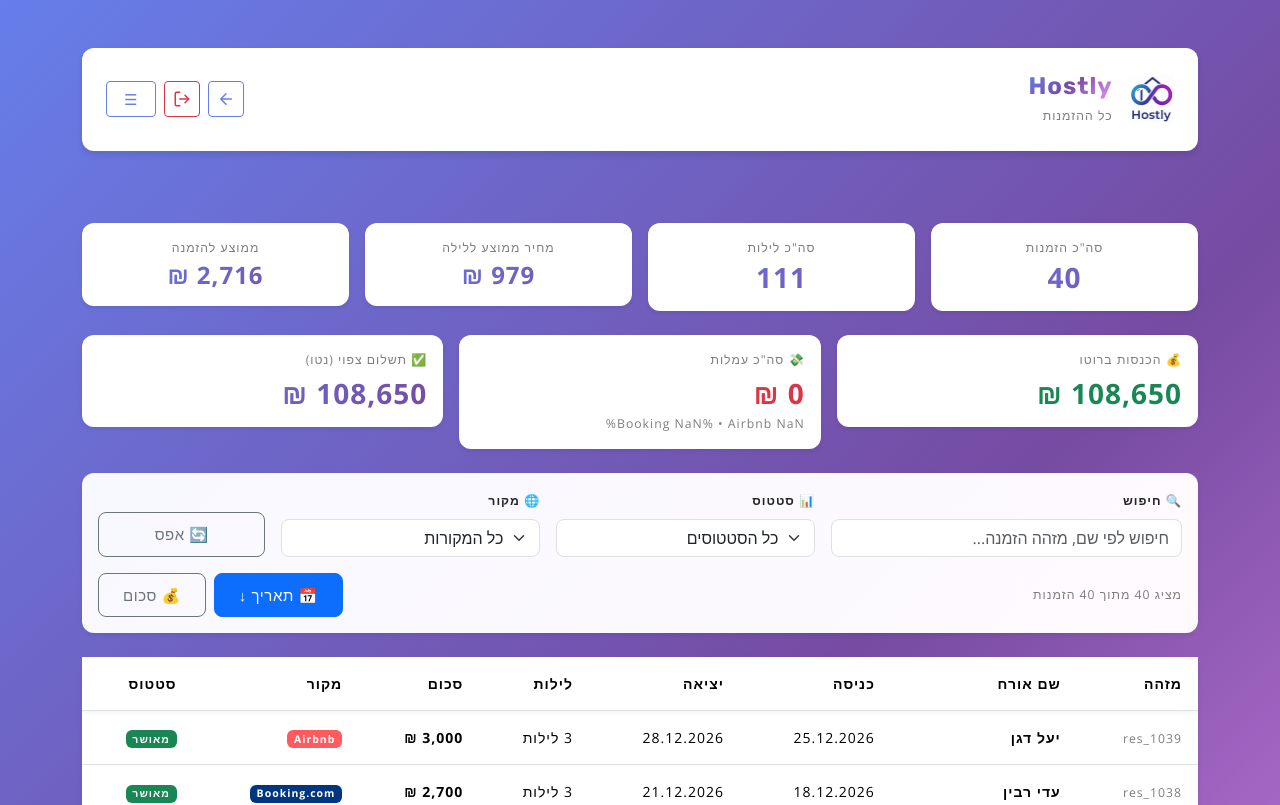
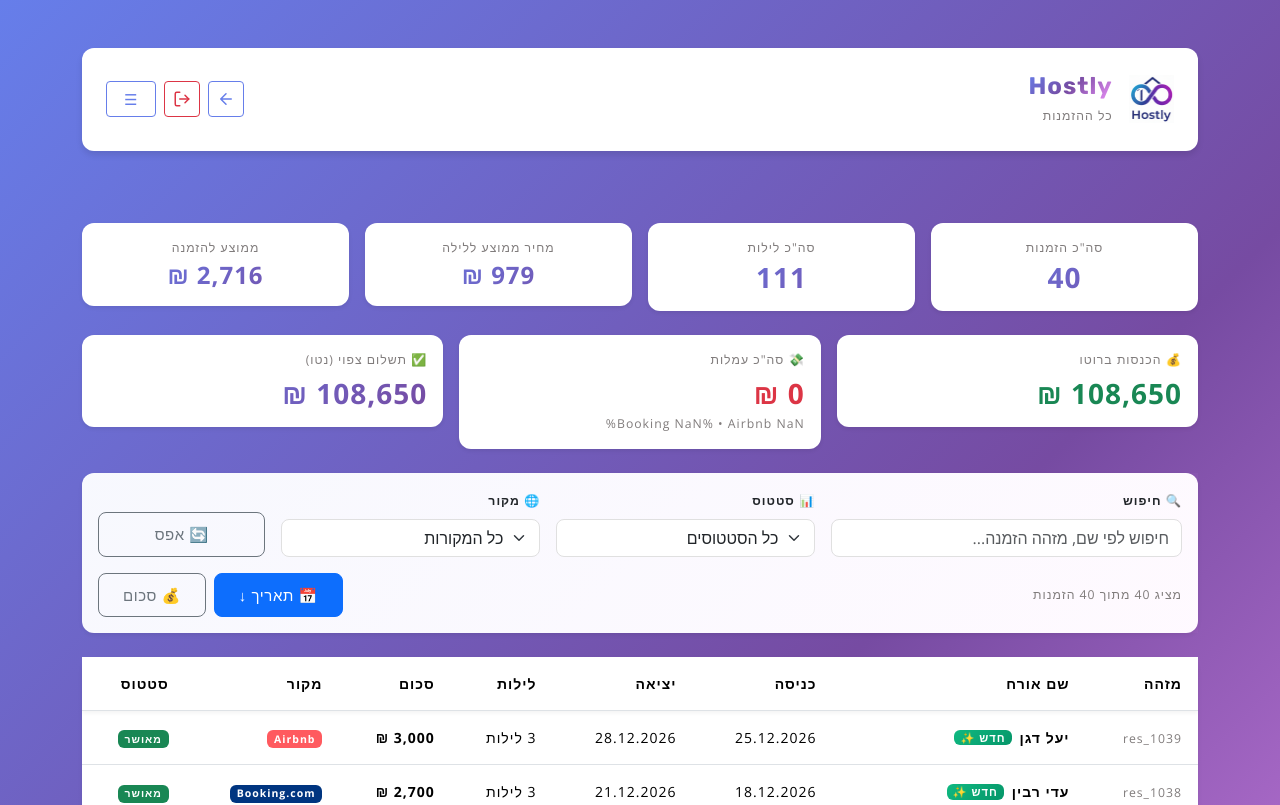
Before and after one commit to link-in/mountain-view-dafna.co.il, a Next.js app: page /dashboard/reservations in a window 1280 px wide. Shown: the top 805 px of the page. Built offline with nearby package versions, Linux system fonts and the light colour scheme; no server answers; the database is empty; sample sign-in values are in the browser's storage.

Commit message:
Add New badge for recent reservations in all modes - Mark reservations created in last 7 days with green badge - Works for both demo and regular modes - Badge shows on both dashboard and all reservations page - Uses createdAt field from Beds24 bookingTime

```diff
--- a/src/app/dashboard/reservations/ReservationsClient.tsx
+++ b/src/app/dashboard/reservations/ReservationsClient.tsx
@@ -7,6 +7,28 @@ import { useRouter } from 'next/navigation'
 import type { Reservation } from '@/lib/dashboard/types'
 import { formatCurrency } from '@/lib/dashboard/utils'
 import { getDashboardProvider } from '@/lib/dashboard/getDashboardProvider'
+
+// Mark reservations created in the last 7 days as "new"
+const markNewReservations = (reservations: Reservation[]): Reservation[] => {
+  const sevenDaysAgo = new Date()
+  sevenDaysAgo.setDate(sevenDaysAgo.getDate() - 7)
+
+  return reservations.map(reservation => {
+    if (reservation.isNew) {
+      // Already marked (e.g., demo reservations)
+      return reservation
+    }
+
+    if (reservation.createdAt) {
+      const createdDate = new Date(reservation.createdAt)
+      if (!Number.isNaN(createdDate.getTime()) && createdDate >= sevenDaysAgo) {
+        return { ...reservation, isNew: true }
+      }
+    }
+
+    return reservation
+  })
+}
 
 export default function ReservationsClient() {
   const { data: session, status } = useSession()
@@ -49,7 +71,8 @@ export default function ReservationsClient() {
         ])
 
         if (isActive) {
-          setReservations(reservationsData)
+          // Mark new reservations (created in last 7 days)
+          setReservations(markNewReservations(reservationsData))
           if (commissionRatesData.rates) {
             setCommissionRates(commissionRatesData.rates)
           }
@@ -778,7 +801,24 @@ export default function ReservationsClient() {
                               <td className="p-3">
                                 <small className="text-muted">{reservation.id}</small>
                               </td>
-                              <td className="p-3 fw-semibold">{reservation.guestName || 'N/A'}</td>
+                              <td className="p-3">
+                                <div className="d-flex align-items-center gap-2">
+                                  <span className="fw-semibold">{reservation.guestName || 'N/A'}</span>
+                                  {reservation.isNew && (
+                                    <span
+                                      className="badge"
+                                      style={{
+                                        background: 'linear-gradient(135deg, #10b981 0%, #059669 100%)',
+                                        color: 'white',
+                                        fontSize: '0.7rem',
+                                        padding: '2px 6px',
+                                      }}
+                                    >
+                                      חדש ✨
+                                    </span>
+                                  )}
+                                </div>
+                              </td>
                               <td className="p-3">
                                 {reservation.checkIn
                                   ? new Date(reservation.checkIn).toLocaleDateString('he-IL')
```
Also changed, not shown: src/app/dashboard/DashboardClient.tsx (+28 -4 lines).
